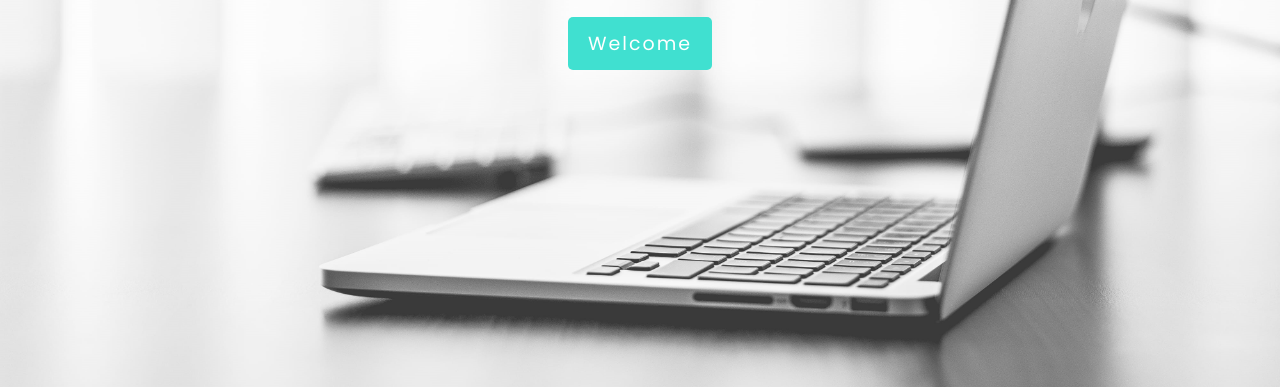
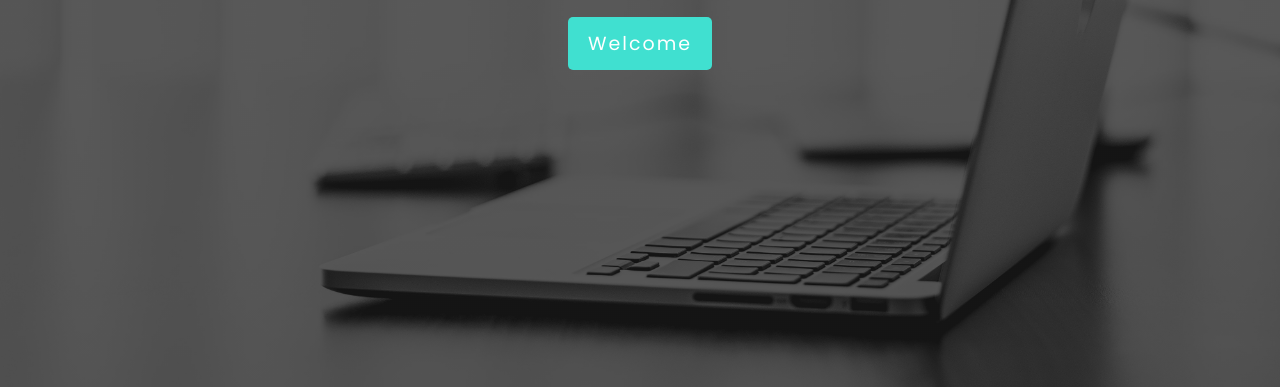
Before and after one commit to Abram137/abram137.github.io, a plain HTML site: page landing/index.html in a window 1280 px wide. Shown: the part 413-800 px from the top of the page. Drawn offline with Linux system fonts and the light colour scheme.

Commit message:
Update style.css

```diff
--- a/landing/style.css
+++ b/landing/style.css
@@ -8,7 +8,7 @@
 .container{
   width: 100%;
   min-height: 100vh;
-  background-image: url(images/fine.jpg);
+  background-image: linear-gradient(rgba(0,0,0,0.65), rgba(0,0,0,0.65)), url(images/fine.jpg);
   background-repeat: no-repeat;
   background-position: center;
   background-size: cover;
```
